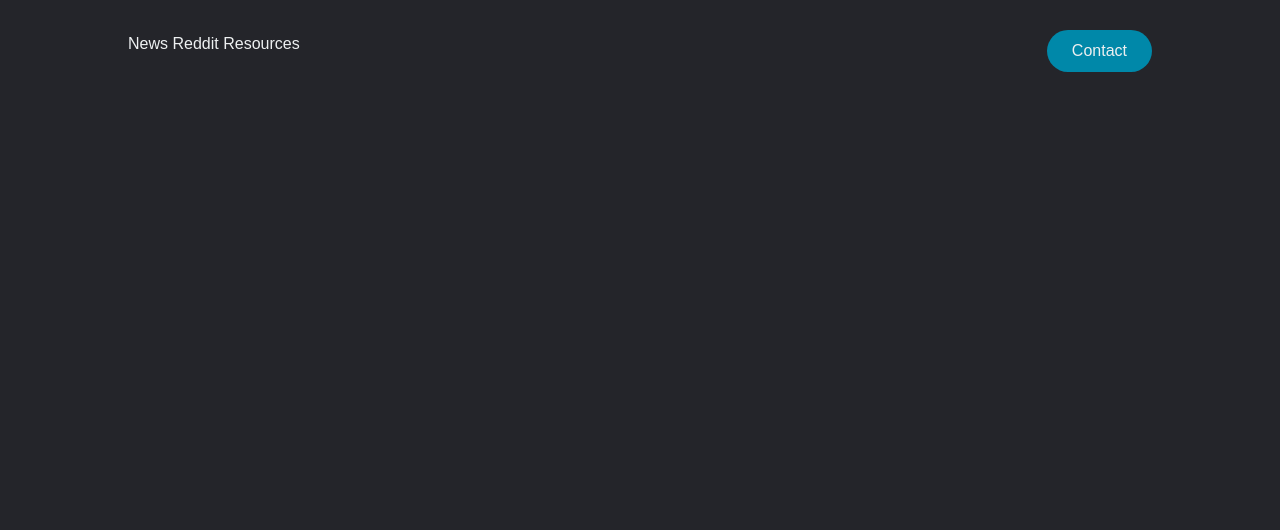
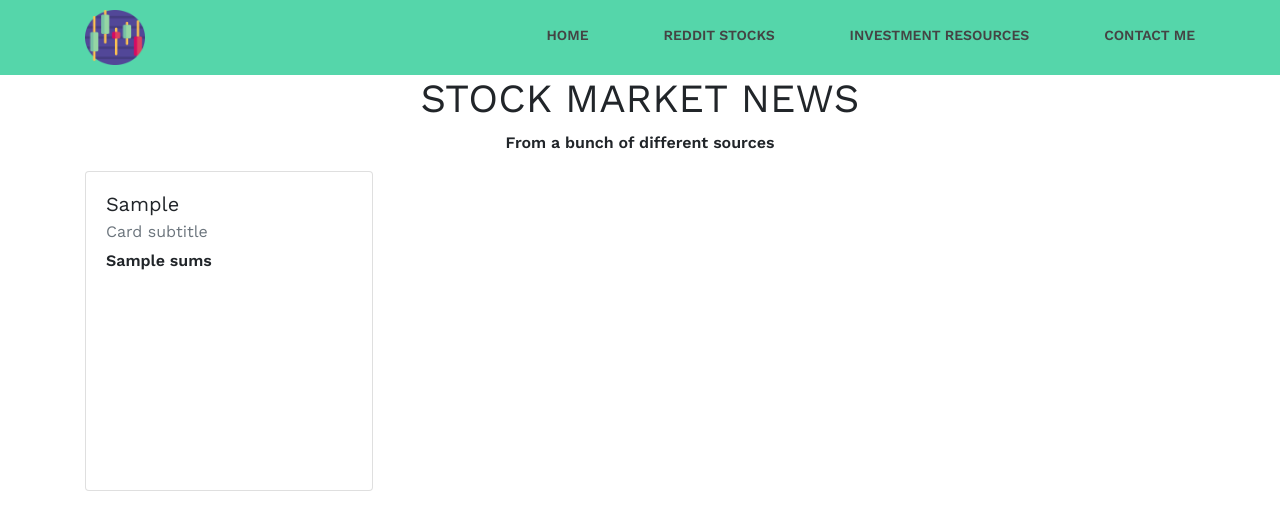
Before and after one commit to AnimXhafa97/market-tracker, a Flask app: template templates/homepage.html in a window 1280 px wide. Shown: the top 530 px of the page. Run offline with Flask 2, Linux system fonts and the light colour scheme; the template is opened without the code that fills it: most values are stand-ins (such as "Sample title", 1, 10 or a date in 2020); some libraries are stand-ins or nearby versions.

Commit message:
homepage navbar and market news cards

```diff
--- a/app.py
+++ b/app.py
@@ -5,7 +5,9 @@ app = Flask(__name__)
 
 @app.route('/')
 def index():
-    return render_template('homepage.html', mentions = get_mentions(), mw = scrape_news())
+    mw = scrape_news()[0]
+    sums = scrape_news()[1]
+    return render_template('homepage.html', mentions = get_mentions(), mw_card = zip(mw, sums))
 
 if __name__=='__main__':
     app.run(debug=True)
--- a/helpers.py
+++ b/helpers.py
@@ -66,14 +66,15 @@ def scrape_news():
     sa_soup = BeautifulSoup(seeking_alpha, 'lxml')
 
     mw_headlines = mw_soup.find_all('a', class_='link')
-    sa_headlines = sa_soup.find_all('h3', class_='ba510-qhu28 d45c6-2hlaP _5a9f8-JdZFq _5a9f8-SfA3O _5a9f8-1qXni')
+    mw_summaries = mw_soup.find_all('p', class_='article__summary')
 
     for item in mw_headlines:
         if item.find_parent('h3', class_='article__headline') is not None:
             links.append(item)
 
 
-    return links
+
+    return links, mw_summaries
 
 
 #get_mentions()
--- a/static/app.css
+++ b/static/app.css
@@ -1,51 +1,79 @@
-* {
-  box-sizing: border-box;
-  margin: 0;
-  padding: 0;
-  background-color: #24252A;
+@import url('https://fonts.googleapis.com/css?family=Work+Sans:400,600');
+body {
+	margin: 0;
+	font-family: 'Work Sans', sans-serif;
+	font-weight: 800;
 }
 
-li, a, button {
-  font-family: Arial;
-  font-weight: 500;
-  font-size: 16px;
-  color: #edf0f1;
-  text-decoration: none
+.container {
+	width: 100%;
+	margin: 0 auto;
 }
 
 header {
-  display: flex;
-  justify-content: space-between;
-  align-items: center;
-  padding: 30px 10%;
+  background: #55d6aa;
 }
 
-.nav-links {
+header::after {
+  content: '';
+  display: table;
+  clear: both;
+}
+
+.logo {
+  float: left;
+  padding: 10px 0;
+  width: 60px;
+  height: 75px;
+}
+
+nav {
+  float: right;
+}
+
+nav ul {
+  margin: 0;
+  padding: 0;
   list-style: none;
 }
 
-.nav-links li {
+nav li {
   display: inline-block;
-  padding: 0px, 20px;
+  margin-left: 70px;
+  padding-top: 23px;
+
+  position: relative;
 }
 
-.nav-links li a {
-  transition: all 0.3s ease 0s;
+nav ul > li > a {
+  color: #444;
+  text-decoration: none;
+  text-transform: uppercase;
+  font-size: 14px;
 }
 
-.nav-links li a:hover {
-  color: #0088a9
+nav a:hover {
+  color: #000;
+  text-decoration: none;
 }
 
-button {
-  padding: 9px 25px;
-  background-color: rgba(0, 136, 169, 1);
-  border: none;
-  border-radius: 50px;
-  cursor: pointer;
-  transition: all 0.3s ease 0s;
+nav a::before {
+  content: '';
+  display: block;
+  height: 5px;
+  background-color: #444;
+
+  position: absolute;
+  top: 0;
+  width: 0%;
+
+  transition: all ease-in-out 250ms;
 }
 
-button:hover {
-  background-color: rgba(0, 136, 169, 0.8)
+nav a:hover::before {
+  width: 100%;
 }
+
+h1 {
+  text-align: center;
+}
--- a/templates/homepage.html
+++ b/templates/homepage.html
@@ -8,24 +8,49 @@
 {% block body %}
 
 <header>
-  <nav>
-    <ul class='nav-links'>
-      <li> <a href="#">News</a> </li>
-      <li> <a href="#">Reddit</a> </li>
-      <li> <a href="#">Resources</a> </li>
-    </ul>
-  </nav>
+  <div class="container">
+    <img src="static/logo.png" alt="stonks" class="logo">
 
-  <button><a class='cta' href="#">Contact</a></button>
+    <nav>
+      <ul>
+        <li> <a href="#">Home</a> </li>
+        <li> <a href="#">Reddit Stocks</a> </li>
+        <li> <a href="#">Investment Resources</a> </li>
+        <li> <a href="#">Contact Me</a> </li>
+      </ul>
+    </nav>
+  </div>
 </header>
 
-<!-- {% for item in mw %}
-{{ item|safe }}
-{% endfor %}
+<h1>STOCK MARKET NEWS</h1>
+<p style="text-align:center">From a bunch of different sources</p>
 
-{% for item in sa %}
-{{ item|safe }}
-{% endfor %} -->
+
+
+<div class="container" id="news">
+<div class="row">
+  {% for mw, sums in mw_card %}
+  <div class="col-sm" style="padding-bottom: 10px;">
+    <div class="card" style="width: 18rem; height: 20rem;">
+      <div class="card-body">
+        <h5 class="card-title">{{ mw|safe }}</h5>
+        <h6 class="card-subtitle mb-2 text-muted">Card subtitle</h6>
+        <p class="card-text">{{ sums|safe }}</p>
+      </div>
+    </div>
+  </div>
+  {% endfor %}
+</div>
+
+</div>
+
+
+<!-- <div class="container">
+  {% for item in mw %}
+  <h3>{{ item|safe }}</h3>
+  {% endfor %}
+</div> -->
+
 
 
 {% endblock %}
```
Also changed, not shown: static/logo.png (added).
